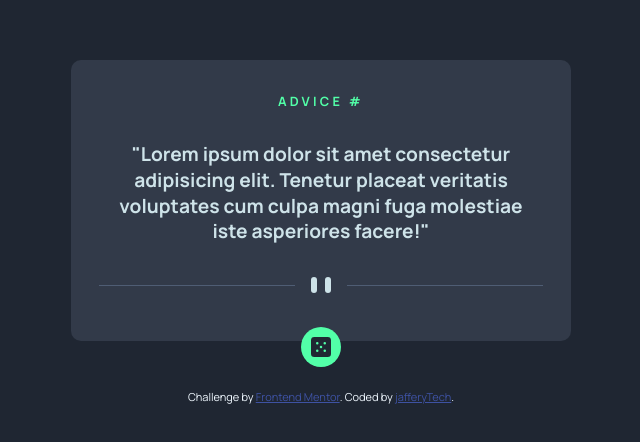
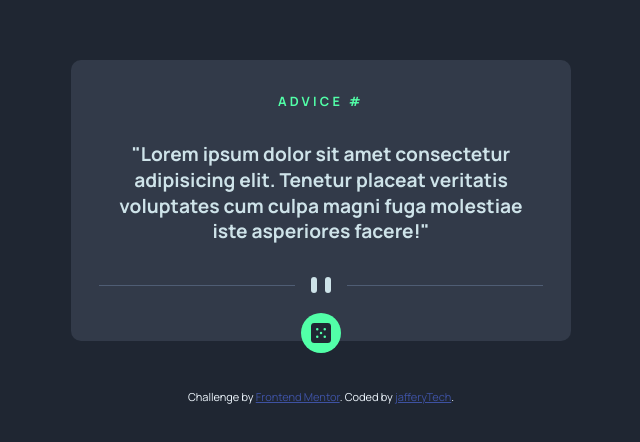
Before and after one commit to jafferytech110/adviceAPI, a plain HTML site: page index.html in a window 1280 px wide. Shown: the part 168-610 px from the top of the page, without its empty margins (319-959 px from the left). Drawn offline with Linux system fonts and the light colour scheme; no server answers.

Commit message:
changed icon postion top 90%

```diff
--- a/style.scss
+++ b/style.scss
@@ -68,7 +68,7 @@ body {
             width: 40px;
             height: 40px;
             position: absolute;
-            top: 95%;
+            top: 90%;
             background-color: $advice-number;
             display: flex;
             justify-content: center;
```
Also changed, not shown: style.css.
